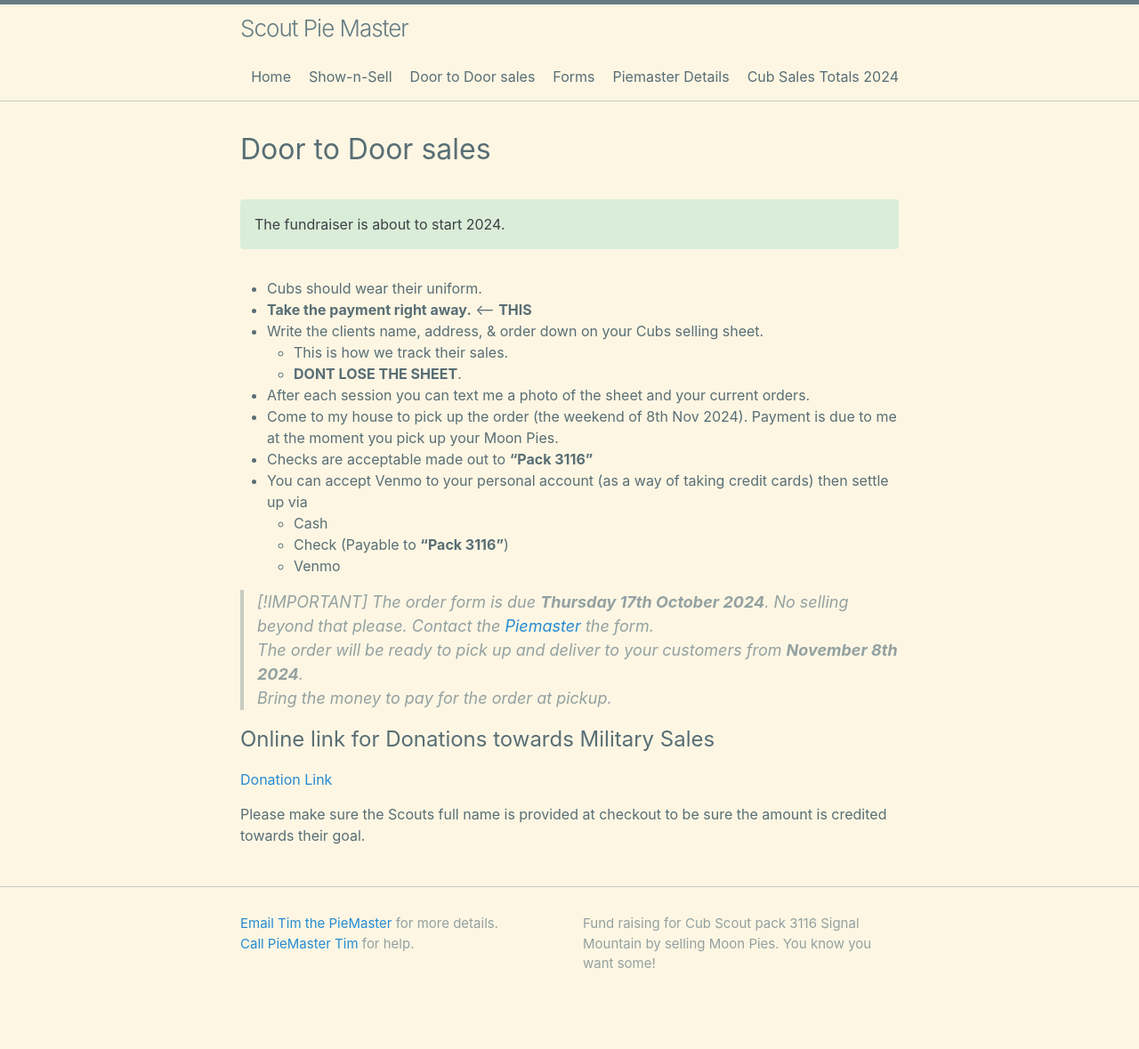
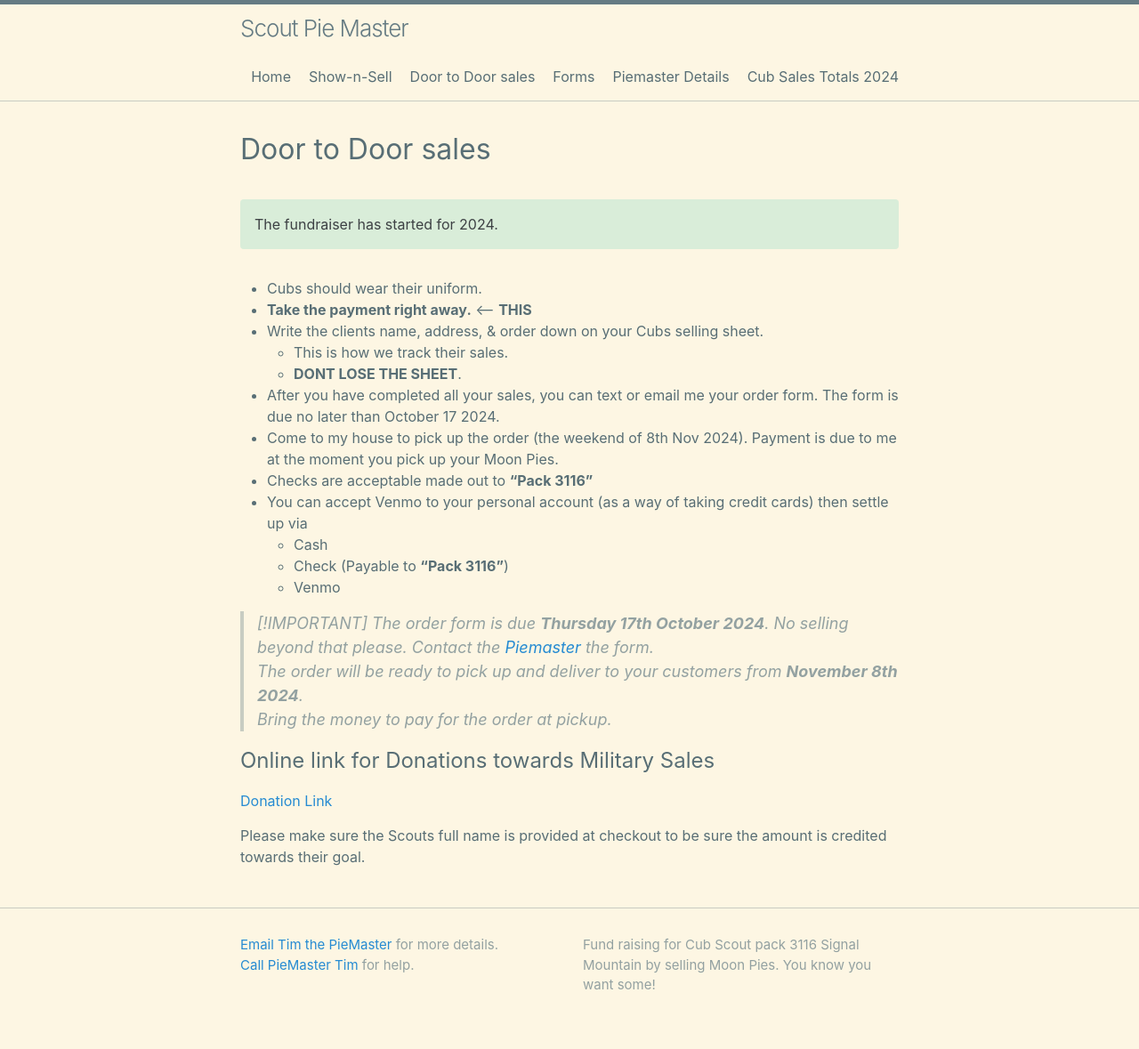
Before and after one commit to CodeJourneymen/scoutpiemaster, a Jekyll site: the page built from doortodoor.md, in a window 1280 px wide. Shown: the whole page at 89% size. Built offline with Jekyll 4.4.1, drawn with Linux system fonts in a browser that asks for light colours; before the commit the page ends 1155 px from its top, so only the background shows below that.

Commit message:
Update doortodoor.md

```diff
--- a/doortodoor.md
+++ b/doortodoor.md
@@ -4,7 +4,7 @@ title: Door to Door sales
 permalink: /doortodoor/
 ---
 
-The fundraiser is about to start 2024.<br/>
+The fundraiser has started for 2024.<br/>
 {: .notice--success }
 
 
@@ -14,7 +14,7 @@ The fundraiser is about to start 2024.<br/>
 - Write the clients name, address, & order down on your Cubs selling sheet.
     - This is how we track their sales.
     - **DONT LOSE THE SHEET**.
-- After each session you can text me a photo of the sheet and your current orders.
+- After you have completed all your sales, you can text or email me your order form. The form is due no later than October 17 2024.
 - Come to my house to pick up the order (the weekend of 8th Nov 2024). Payment is due to me at the moment you pick up your Moon Pies.
 - Checks are acceptable made out to **"Pack 3116"**
 - You can accept Venmo to your personal account (as a way of taking credit cards) then settle up via
```
